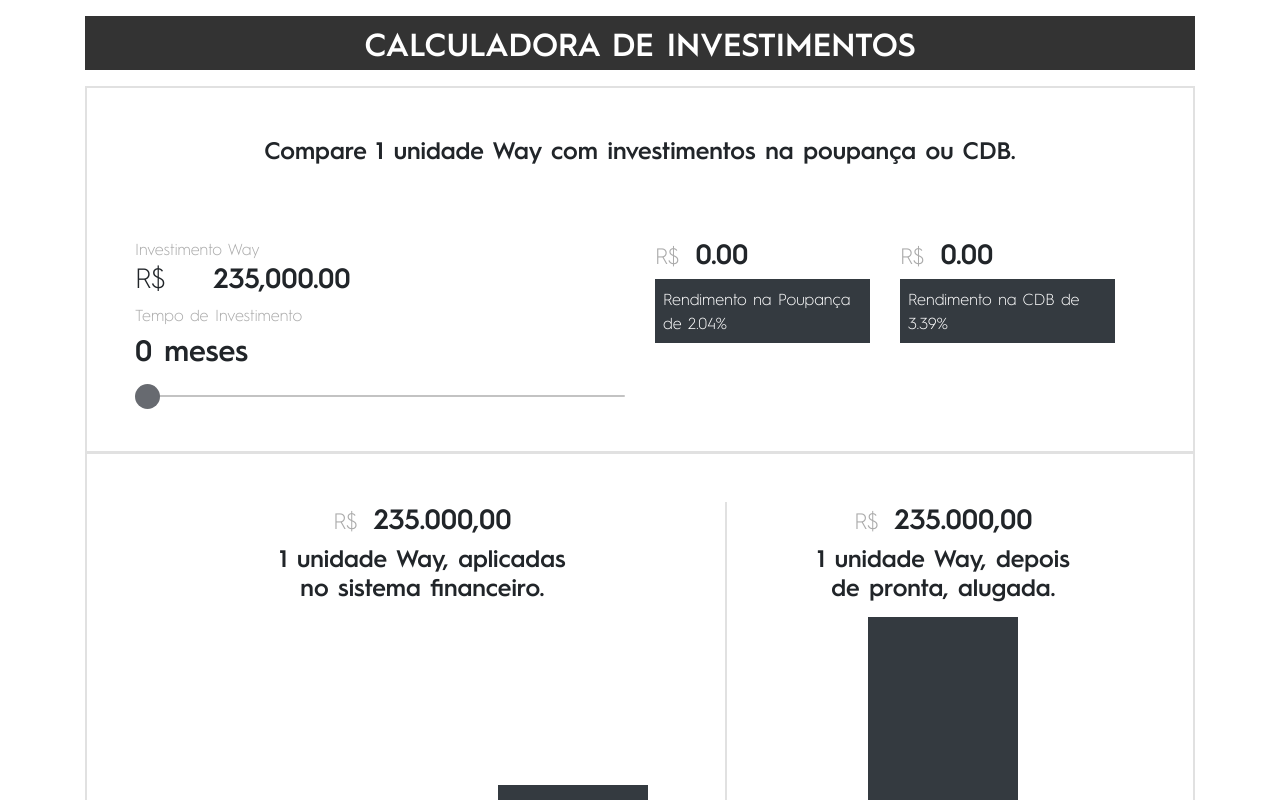
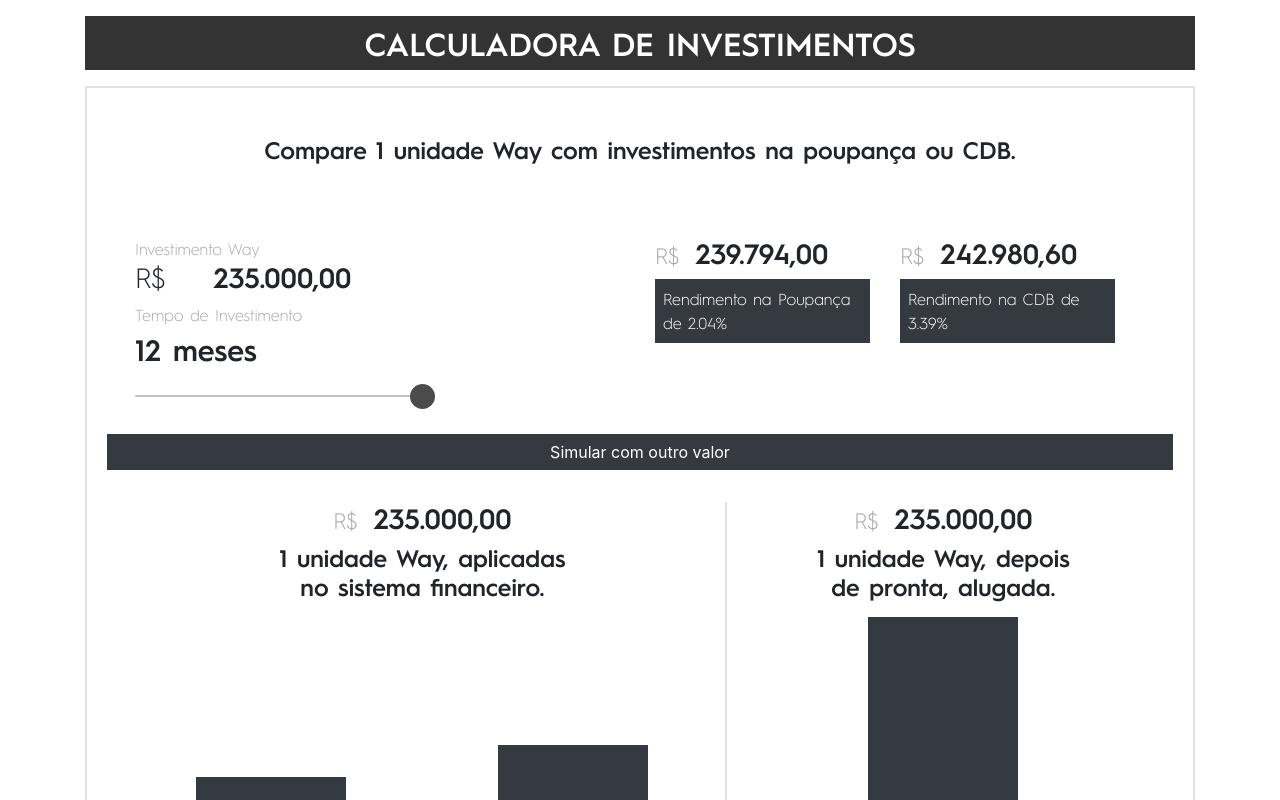
Before and after one commit to yusefrich/FRONT--way-calculadora-2, a React (Create React App) app: page / in a window 1280 px wide. Shown: the top 800 px of the page. Built offline with nearby package versions, Linux system fonts and the light colour scheme.

Commit message:
finalizacao dos graficos

```diff
--- a/src/App.css
+++ b/src/App.css
@@ -59,6 +59,12 @@
   text-align: center;
   margin-bottom: 20px;
 }
+.modal-body{
+  box-shadow: 0 0 1.5em #000000b8;
+}
+.modal-backdrop{
+  background-color: transparent;
+}
 .form-control{
   border-radius: 0;
 }
@@ -67,6 +73,11 @@
   border: solid 2px #e1e1e1 !important;
   color: #1a1d20;
   font-weight: 600;
+}
+.btn-primary:hover{
+  background-color: #e1e1e1;
+  color: #1a1d20;
+
 }
 .App-header {
   background-color: #282c34;
@@ -139,6 +150,7 @@
 .slider {
   -webkit-appearance: none;
   width: 100%;
+  max-width: 300px;
   height: 2px;
   border-radius: 5px;
   background: #aaaaaa;
@@ -154,7 +166,8 @@
   width: 25px;
   height: 25px;
   border-radius: 50%;
-  background: #282c34;
+  background: #000000;
+  opacity: 1;
   cursor: pointer;
 }
 
@@ -162,7 +175,7 @@
   width: 25px;
   height: 25px;
   border-radius: 50%;
-  background: #282c34;
+  background: #000000;
   cursor: pointer;
 }
 
--- a/src/App.js
+++ b/src/App.js
@@ -1,31 +1,36 @@
 import React, { Component } from 'react';
-import logo from './logo.svg';
 import './App.css';
 import NumberFormat from 'react-number-format';
-import Currency from 'react-currency-formatter';
 
 class App extends Component{
   constructor(props) {
     super(props)
-
-    this.state = {
-      months:0,
-      startValue:235000,
-      poupTotalValue:0,
-      poupValue:0,
-      cdbTotalValue:0,
-      cdbValue:0,
-    }
+    var startValueRaw = 235000;
+    var startMonths = 12;
 
     this.rent = {
       poup: 0.0017,
       cdb: 0.00283,
-      way:0.07,
+      way: 0.007,
     }
+
+
+    this.state = {
+      months:startMonths,
+      startValue:startValueRaw,
+      poupTotalValue: startValueRaw + (this.rent.poup * startValueRaw)*startMonths,
+      cdbTotalValue: startValueRaw + (this.rent.cdb * startValueRaw)*startMonths,
+      poupValue: this.rent.poup * startValueRaw,
+      cdbValue: this.rent.cdb * startValueRaw,
+      wayValue: this.rent.way * startValueRaw,
+
+
+    }
+
+    //console.log(this.state);
+
   }
   calculateValues = () =>{
-    var poupTotalValueRaw = this.state.startValue + (this.rent.poup * this.state.startValue)*this.state.months;
-    console.log((Math.round(poupTotalValueRaw * 100) / 100).toFixed(2));
     this.setState({
       poupTotalValue: this.state.startValue + (this.rent.poup * this.state.startValue)*this.state.months
 
@@ -35,20 +40,43 @@
     })
 
   }
-  handleMonthsChange = (event) => {
-    this.calculateValues();
+  calculateRentValues = () =>{
 
     this.setState({
+      poupValue: this.rent.poup * this.state.startValue
+    })
+    this.setState({
+      cdbValue: this.rent.cdb * this.state.startValue
+    })
+    this.setState({
+      wayValue: this.rent.way * this.state.startValue
+    })
+
+  }
+
+  handleMonthsChange = (event) => {
+    this.setState({
       months: event.target.value
-    })
+    }, () => {
+      this.calculateValues();
+    });
   }
 
   handleValueChange = (event) => {
-    this.calculateValues();
 
     this.setState({
+      startValue: +event.target.value
+    }, () => {
+      this.calculateValues();
+      this.calculateRentValues();
+    });
+
+    /* this.setState({
       startValue: event.target.value
-    })
+    }) */
+
+
+
   }
 
   render (){
@@ -65,7 +93,7 @@
             <div className="col-6">
               <p className="text-gray">Investimento Way</p>
               <h3 ><span className="text-weight-normal mr-5">R$</span>
-                <NumberFormat value={this.state.startValue} displayType={'text'} thousandSeparator={','} decimalSeparator={'.'} decimalScale={2} fixedDecimalScale={true}/>
+                <NumberFormat value={this.state.startValue} displayType={'text'} thousandSeparator={'.'} decimalSeparator={','} decimalScale={2} fixedDecimalScale={true}/>
               </h3>
               <p className="text-gray">Tempo de Investimento</p>
 
@@ -78,7 +106,7 @@
             <div className="col-6 row">
               <div className="col-6 rend-box">
                 <h3 ><span className="text-weight-normal text-gray mr-3"><small>R$</small></span>
-                  <NumberFormat value={this.state.poupTotalValue} displayType={'text'} thousandSeparator={','} decimalSeparator={'.'} decimalScale={2} fixedDecimalScale={true}/>
+                  <NumberFormat value={this.state.poupTotalValue} displayType={'text'} thousandSeparator={'.'} decimalSeparator={','} decimalScale={2} fixedDecimalScale={true}/>
                 </h3>
                 <div className="bg-dark p-2">
                   <p className="text-white ">Rendimento na Poupança de 2.04%</p>
@@ -86,7 +114,7 @@
               </div>
               <div className="col-6 rend-box">
                 <h3 ><span className="text-weight-normal text-gray mr-3"><small>R$</small></span>
-                  <NumberFormat value={this.state.cdbTotalValue} displayType={'text'} thousandSeparator={','} decimalSeparator={'.'} decimalScale={2} fixedDecimalScale={true}/>
+                  <NumberFormat value={this.state.cdbTotalValue} displayType={'text'} thousandSeparator={'.'} decimalSeparator={','} decimalScale={2} fixedDecimalScale={true}/>
                 </h3>
                 <div className="bg-dark p-2">
                   <p className="text-white ">Rendimento na CDB de 3.39%</p>
@@ -96,33 +124,35 @@
           </div>
         </div>
         <div className="calc-body calc-body-bottom p-2 p-md-5">
-          <button className="btn btn-dark btn-center d-none" data-toggle="modal" data-target="#exampleModal">Simular com outro valor</button>
+          <button className="btn btn-dark btn-center" data-toggle="modal" data-target="#exampleModal">Simular com outro valor</button>
           <div className="row">
             <div className="col-7 vl">
               <div className="text-center">
-                <h3 ><span className="text-weight-normal text-gray mr-3"><small>R$</small></span>235.000,00</h3>
+                <h3 ><span className="text-weight-normal text-gray mr-3"><small>R$</small></span>
+                  <NumberFormat value={this.state.startValue} displayType={'text'} thousandSeparator={'.'} decimalSeparator={','} decimalScale={2} fixedDecimalScale={true}/>
+                </h3>
                 <h4>1 unidade Way, aplicadas <br /> no sistema financeiro.</h4>
 
                 <div className="row">
                   <div className="col-6">
-                    <div className="graph mt-3"><div style={{ height: "10%" }} className="graph-fill"></div></div>
+                    <div className="graph mt-3"><div style={{ height: (100 * (this.rent.poup * this.state.months)) / (this.rent.way * 12)+"%" }} className="graph-fill"></div></div>
                     <div className="graph-base mb-3 bg-dark text-white">
                       <p>Poupança</p>
                     </div>
                     <h3>
                       <span className="text-weight-normal text-gray mr-3"><small>R$</small></span>
-                      399,50
+                        <NumberFormat value={this.state.poupValue} displayType={'text'} thousandSeparator={'.'} decimalSeparator={','} decimalScale={2} fixedDecimalScale={true}/>
                       <span className="text-weight-normal text-gray ml-2"><small>a.m.</small></span>
                     </h3>
                   </div>
                   <div className="col-6">
-                    <div className="graph mt-3"><div style={{ height: "20%" }} className="graph-fill"></div></div>
+                    <div className="graph mt-3"><div style={{ height: (100 * (this.rent.cdb * this.state.months)) / (this.rent.way * 12)+"%" }} className="graph-fill"></div></div>
                     <div className="graph-base mb-3 bg-dark text-white">
                       <p>CDB</p>
                     </div>
                     <h3>
                       <span className="text-weight-normal text-gray mr-3"><small>R$</small></span>
-                      665,05
+                        <NumberFormat value={this.state.cdbValue} displayType={'text'} thousandSeparator={'.'} decimalSeparator={','} decimalScale={2} fixedDecimalScale={true}/>
                       <span className="text-weight-normal text-gray ml-2"><small>a.m.</small></span>
                     </h3>
                   </div>
@@ -131,15 +161,17 @@
             </div>
             <div className="col-5">
               <div className="text-center">
-                <h3 ><span className="text-weight-normal text-gray mr-3"><small>R$</small></span>235.000,00</h3>
+                <h3 ><span className="text-weight-normal text-gray mr-3"><small>R$</small></span>
+                  <NumberFormat value={this.state.startValue} displayType={'text'} thousandSeparator={'.'} decimalSeparator={','} decimalScale={2} fixedDecimalScale={true}/>
+                </h3>
                 <h4>1 unidade Way, depois <br /> de pronta, alugada.</h4>
-                <div className="graph mt-3"><div style={{ height: "100%" }} className="graph-fill"></div></div>
+                <div className="graph mt-3"><div style={{ height: (100 * (this.rent.way * this.state.months)) / (this.rent.way * 12)+"%" }} className="graph-fill"></div></div>
                 <div className="graph-base mb-3 bg-dark text-white">
                   <p>Aluguel</p>
                 </div>
                 <h3>
                   <span className="text-weight-normal text-gray mr-3"><small>R$</small></span>
-                  1.645,00
+                    <NumberFormat value={this.state.wayValue} displayType={'text'} thousandSeparator={'.'} decimalSeparator={','} decimalScale={2} fixedDecimalScale={true}/>
                   <span className="text-weight-normal text-gray ml-2"><small>a.m.</small></span>
                 </h3>
               </div>
@@ -158,7 +190,7 @@
                 </button>
                 <form>
                   <div className="form-group">
-                    <input type="number" className="form-control" value={this.state.startValue} onChange={this.handleValueChange} placeholder="R$"  />
+                    <input type="number" className="form-control" value={this.state.startValue} onChange={ this.handleValueChange } placeholder="R$"  />
                   </div>
                   <div className="form-group">
                     <input type="name" className="form-control" placeholder="Nome"  />
```
